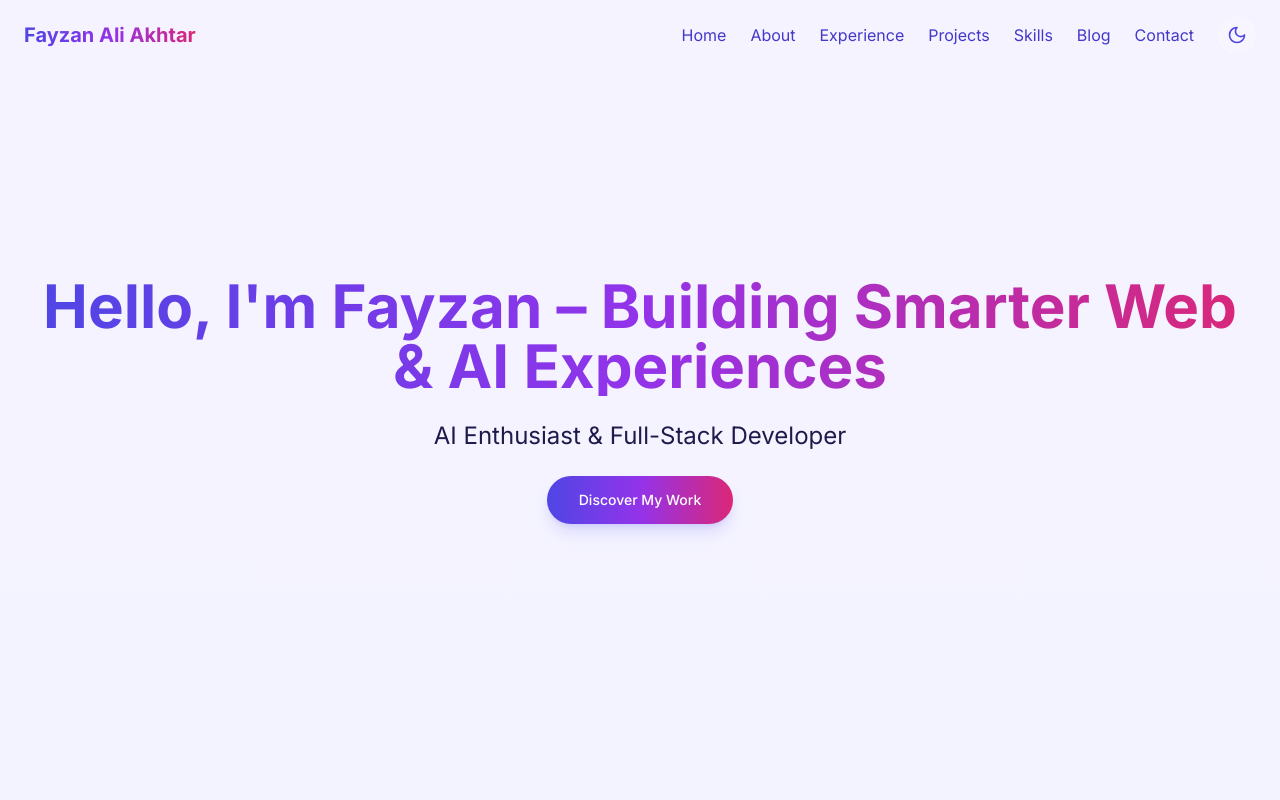
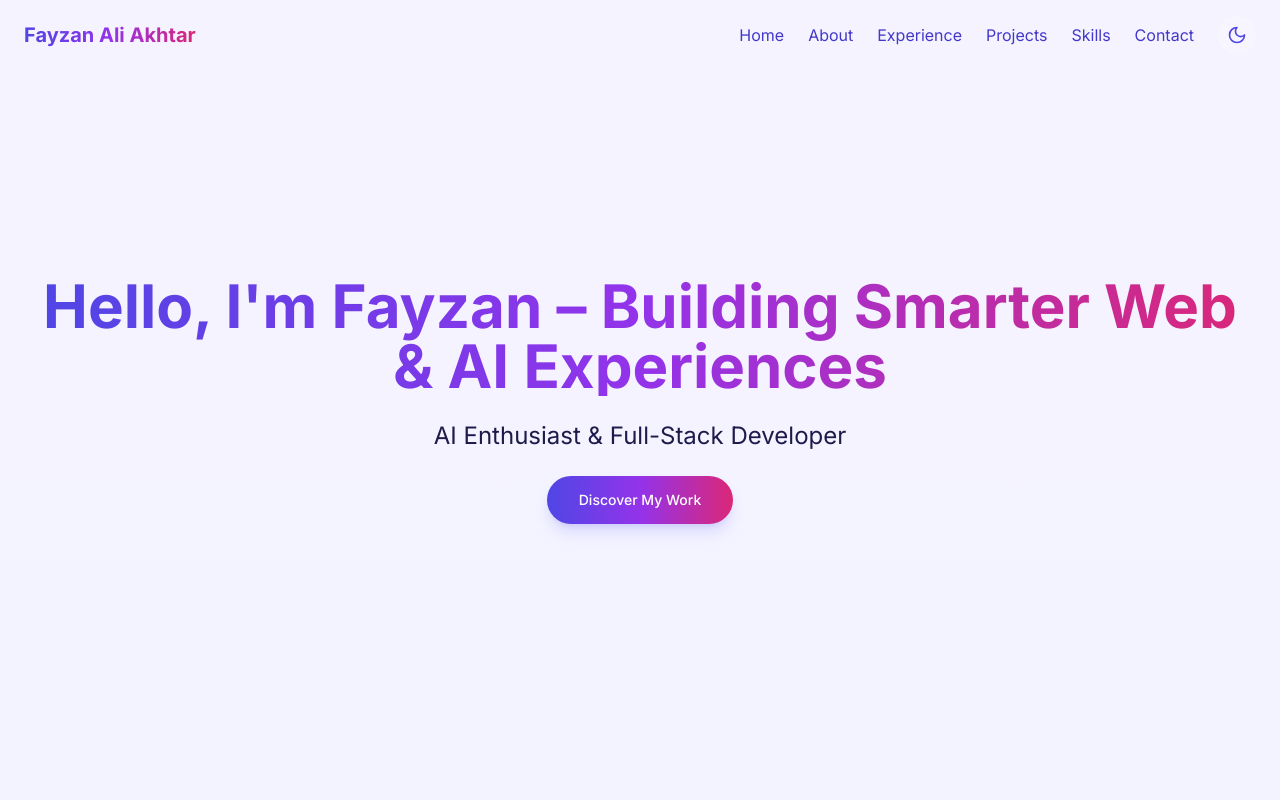
Before and after one commit to Fayzan-Ali-Akhtar/personal-portfolio-website, a Next.js app: page / in a window 1280 px wide. Shown: the top 800 px of the page. Built offline with nearby package versions, Linux system fonts and the light colour scheme.

Commit message:
Removed Blog!

```diff
--- a/components/footer.tsx
+++ b/components/footer.tsx
@@ -73,11 +73,11 @@ export default function Footer() {
           <div>
             <h4 className="text-lg font-semibold mb-4 text-indigo-200">More</h4>
             <ul className="space-y-2">
-              <li>
+              {/* <li>
                 <a href="#blog" className="text-indigo-300 hover:text-white transition-colors">
                   Blog
                 </a>
-              </li>
+              </li> */}
               <li>
                 <a href="#contact" className="text-indigo-300 hover:text-white transition-colors">
                   Contact
--- a/components/navbar.tsx
+++ b/components/navbar.tsx
@@ -19,7 +19,7 @@ export default function Navbar() {
     { name: "Experience", href: "#experience" },
     { name: "Projects", href: "#projects" },
     { name: "Skills", href: "#skills" },
-    { name: "Blog", href: "#blog" },
+    // { name: "Blog", href: "#blog" },
     { name: "Contact", href: "#contact" },
   ]
 
```
